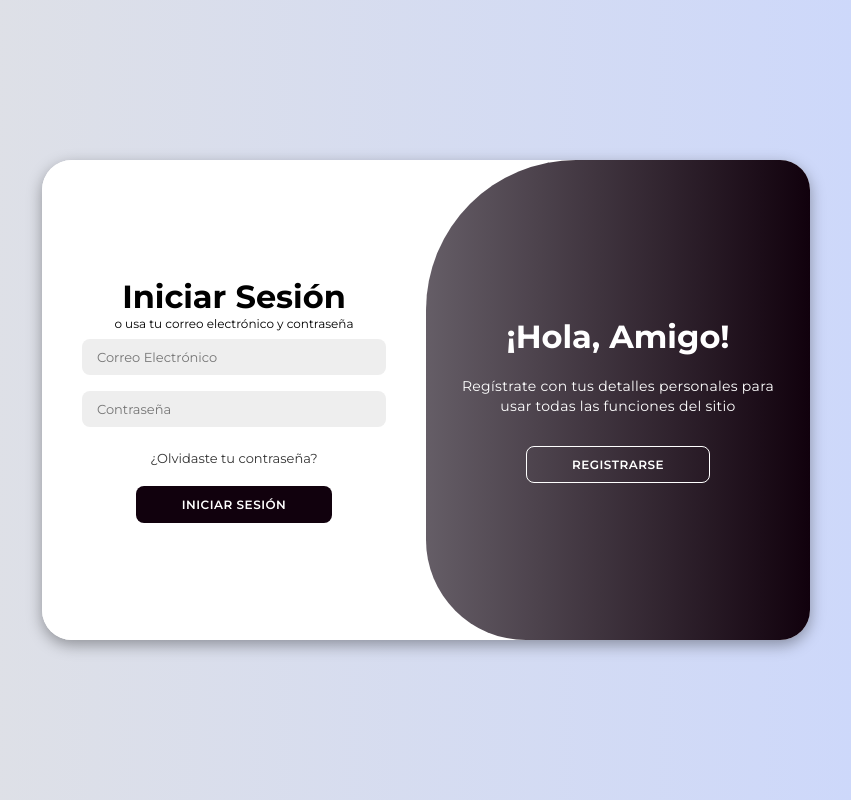
After one commit to BryantMagik/PHPAuthSystem, a PHP site: page /login.php in a window 1280 px wide. The commit adds this page. Shown: the whole page, without its empty margins (214-1065 px from the left). Run offline with PHP 8.4, Linux system fonts and the light colour scheme.

Commit message:
- Eliminado: `PHPAuthSystem/css/index.css` - Modificado: `PHPAuthSystem/css/login.css` - Nuevo archivo: `PHPAuthSystem/datos.csv` - Modificado: `PHPAuthSystem/datosTEST.csv` - Eliminado: `PHPAuthSystem/index.php` - Nuevo archivo: `PHPAuthSystem/js/script.js` - Nuevo archivo: `PHPAuthSystem/login.php` - Modificado: `PHPAuthSystem/php/datos.csv` - Modificado: `PHPAuthSystem/php/funciones.php` - Modificado: `PHPAuthSystem/php/login.php` - Nuevo archivo: `PHPAuthSystem/php/register.php` - Eliminado: `PHPAuthSystem/register.php`
Este commit contiene múltiples cambios en el repositorio. Se eliminaron archivos obsoletos, se añadieron nuevos archivos y se realizaron modificaciones en varios archivos existentes.

```diff
--- a/PHPAuthSystem/css/login.css
+++ b/PHPAuthSystem/css/login.css
@@ -1,13 +1,210 @@
+@import url('https://fonts.googleapis.com/css2?family=Montserrat:wght@300;400;500;600;700&display=swap');
 
-header{
+*{
+    margin: 0;
+    padding: 0;
+    box-sizing: border-box;
+    font-family: 'Montserrat', sans-serif;
+}
+
+body{
+    background-color: #c9d6ff;
+    background: linear-gradient(to right, #e2e2e2, #c9d6ff);
     display: flex;
+    align-items: center;
+    justify-content: center;
+    flex-direction: column;
+    height: 100vh;
+}
+
+.container{
+    background-color: #fff;
+    border-radius: 30px;
+    box-shadow: 0 5px 15px rgba(0, 0, 0, 0.35);
+    position: relative;
+    overflow: hidden;
+    width: 768px;
+    max-width: 100%;
+    min-height: 480px;
+}
+
+.container p{
+    font-size: 14px;
+    line-height: 20px;
+    letter-spacing: 0.3px;
+    margin: 20px 0;
+}
+
+.container span{
+    font-size: 12px;
+}
+
+.container a{
+    color: #333;
+    font-size: 13px;
+    text-decoration: none;
+    margin: 15px 0 10px;
+}
+
+.container button{
+    background-color: rgb(17, 1, 13);
+    color: #fff;
+    font-size: 12px;
+    padding: 10px 45px;
+    border: 1px solid transparent;
+    border-radius: 8px;
+    font-weight: 600;
+    letter-spacing: 0.5px;
+    text-transform: uppercase;
+    margin-top: 10px;
+    cursor: pointer;
+}
+
+.container button.hidden{
+    background-color: transparent;
+    border-color: #fff;
+}
+
+.container form{
+    background-color: #fff;
+    display: flex;
+    align-items: center;
+    justify-content: center;
+    flex-direction: column;
+    padding: 0 40px;
+    height: 100%;
+}
+
+.container input{
+    background-color: #eee;
+    border: none;
+    margin: 8px 0;
+    padding: 10px 15px;
+    font-size: 13px;
+    border-radius: 8px;
     width: 100%;
-    height: 10vh;
-    background-color: aquamarine;
+    outline: none;
+}
+
+.form-container{
+    position: absolute;
+    top: 0;
+    height: 100%;
+    transition: all 0.6s ease-in-out;
+}
+
+.sign-in{
+    left: 0;
+    width: 50%;
+    z-index: 2;
+}
+
+.container.active .sign-in{
+    transform: translateX(100%);
+}
+
+.sign-up{
+    left: 0;
+    width: 50%;
+    opacity: 0;
+    z-index: 1;
+}
+
+.container.active .sign-up{
+    transform: translateX(100%);
+    opacity: 1;
+    z-index: 5;
+    animation: move 0.6s;
+}
+
+@keyframes move{
+    0%, 49.99%{
+        opacity: 0;
+        z-index: 1;
+    }
+    50%, 100%{
+        opacity: 1;
+        z-index: 5;
+    }
+}
+
+.social-icons{
+    margin: 20px 0;
+}
+
+.social-icons a{
+    border: 1px solid #ccc;
+    border-radius: 20%;
+    display: inline-flex;
     justify-content: center;
-    align-content: center;
+    align-items: center;
+    margin: 0 3px;
+    width: 40px;
+    height: 40px;
 }
-.header__ul_li {
-    display: inline;
-    list-style-type: none;
+
+.toggle-container{
+    position: absolute;
+    top: 0;
+    left: 50%;
+    width: 50%;
+    height: 100%;
+    overflow: hidden;
+    transition: all 0.6s ease-in-out;
+    border-radius: 150px 0 0 100px;
+    z-index: 1000;
 }
+
+.container.active .toggle-container{
+    transform: translateX(-100%);
+    border-radius: 0 150px 100px 0;
+}
+
+.toggle{
+    background-color: #07040e;
+    height: 100%;
+    background: linear-gradient(to right, #b9bac0, rgb(17, 1, 13));
+    color: #fff;
+    position: relative;
+    left: -100%;
+    height: 100%;
+    width: 200%;
+    transform: translateX(0);
+    transition: all 0.6s ease-in-out;
+}
+
+.container.active .toggle{
+    transform: translateX(50%);
+}
+
+.toggle-panel{
+    position: absolute;
+    width: 50%;
+    height: 100%;
+    display: flex;
+    align-items: center;
+    justify-content: center;
+    flex-direction: column;
+    padding: 0 30px;
+    text-align: center;
+    top: 0;
+    transform: translateX(0);
+    transition: all 0.6s ease-in-out;
+}
+
+.toggle-left{
+    transform: translateX(-200%);
+}
+
+.container.active .toggle-left{
+    transform: translateX(0);
+}
+
+.toggle-right{
+    right: 0;
+    transform: translateX(0);
+}
+
+.container.active .toggle-right{
+    transform: translateX(200%);
+}
--- /dev/null
+++ b/PHPAuthSystem/datos.csv
@@ -0,0 +1,3 @@
+email,password,nombre
+bryanept.28@hotmail.es,$2y$10$th9bMNqdfMpfLUVF28ciJeJ/2W3SUnmwnUXn0d3aVHA7R5xXun7hi,hydrasly
+sed@gmail.com,$2y$10$EEGrb7HtSsDlyID4W/PbtuqAr9KAGYoA2nY8D5vpPaYjZSqzuuXxy,bry
--- a/PHPAuthSystem/datosTEST.csv
+++ b/PHPAuthSystem/datosTEST.csv
@@ -1 +1,3 @@
 ,$2y$10$Uj7VpQfYXU8L4qNbDd/uZuk1JpmxZJcDxoZr/.HM/.S5cM3LTtwV6,,,
+,$2y$10$SssNxWYJXEjO3nqr8IhBmu3hXcn15pwxj4XF8Ujr1.7/IpFt2vaLy,,,
+,$2y$10$mDU2ndb5XVxntyyRvbgmCuNbdzX3fiuxQcvj2L..pCNfCAgsuZ/yq,,,
--- /dev/null
+++ b/PHPAuthSystem/js/script.js
@@ -0,0 +1,11 @@
+const container = document.getElementById('container');
+const registerBtn = document.getElementById('register');
+const loginBtn = document.getElementById('login');
+
+registerBtn.addEventListener('click', () => {
+    container.classList.add("active");
+});
+
+loginBtn.addEventListener('click', () => {
+    container.classList.remove("active");
+});
--- /dev/null
+++ b/PHPAuthSystem/login.php
@@ -0,0 +1,83 @@
+<!DOCTYPE html>
+<html lang="es">
+
+<head>
+    <meta charset="UTF-8">
+    <meta name="viewport" content="width=device-width, initial-scale=1.0">
+    <link rel="stylesheet" href="https://cdnjs.cloudflare.com/ajax/libs/font-awesome/6.4.2/css/all.min.css">
+    <link rel="stylesheet" href="css/login.css">
+    <title>Página de Inicio de Sesión </title>
+</head>
+
+<body>
+
+    <div class="container" id="container">
+        <div class="form-container sign-up">
+            <form action="<?= htmlspecialchars($_SERVER['PHP_SELF']) ?>" method="post">
+                <h1>Crear Cuenta</h1>
+                <!--
+                <div class="social-icons">
+                    <a href="#" class="icon"><i class="fa-brands fa-google-plus-g"></i></a>
+                    <a href="#" class="icon"><i class="fa-brands fa-facebook-f"></i></a>
+                    <a href="#" class="icon"><i class="fa-brands fa-github"></i></a>
+                    <a href="#" class="icon"><i class="fa-brands fa-linkedin-in"></i></a>
+                </div>
+                -->
+                <span>o usa tu correo electrónico para registrarte</span>
+                <input type="text" name="nombreReg" placeholder="Nombre" required>
+                <input type="email" name="emailReg" placeholder="Correo Electrónico" max="30" required>
+                <input type="password" name="passwdReg" placeholder="Contraseña" max="16" min="8" required>
+                <button type="hidden" name="accion" value="registro">Registrarse</button>
+            </form>
+        </div>
+        <div class="form-container sign-in">
+            <form action="<?= htmlspecialchars($_SERVER['PHP_SELF']) ?>" method="post">
+                <h1>Iniciar Sesión</h1>
+                <!--
+                <div class="social-icons">
+                    <a href="#" class="icon"><i class="fa-brands fa-google-plus-g"></i></a>
+                    <a href="#" class="icon"><i class="fa-brands fa-facebook-f"></i></a>
+                    <a href="#" class="icon"><i class="fa-brands fa-github"></i></a>
+                    <a href="#" class="icon"><i class="fa-brands fa-linkedin-in"></i></a>
+                </div>
+                -->
+                <span>o usa tu correo electrónico y contraseña</span>
+                <input type="email" name="email" placeholder="Correo Electrónico" required>
+                <input type="password" name="passwd" placeholder="Contraseña" required>
+                <a href="#">¿Olvidaste tu contraseña?</a>
+                <button type="hidden" name="accion" value="login">Iniciar Sesión</button>
+            </form>
+        </div>
+        <div class="toggle-container">
+            <div class="toggle">
+                <div class="toggle-panel toggle-left">
+                    <h1>¡Bienvenido de Nuevo!</h1>
+                    <p>Ingresa tus detalles personales para usar todas las funciones del sitio</p>
+                    <button class="hidden" id="login">Iniciar Sesión</button>
+                </div>
+                <div class="toggle-panel toggle-right">
+                    <h1>¡Hola, Amigo!</h1>
+                    <p>Regístrate con tus detalles personales para usar todas las funciones del sitio</p>
+                    <button class="hidden" id="register">Registrarse</button>
+                </div>
+            </div>
+        </div>
+    </div>
+    <script src="js/script.js"></script>
+    <?php
+    if ($_SERVER["REQUEST_METHOD"] == "POST") {
+        if (isset($_POST['accion'])) {
+            $accion = $_POST['accion'];
+
+            if ($accion === 'registro') {
+                require_once('php/register.php');
+            } elseif ($accion === 'login') {
+                require('php/login.php');
+            }
+        }
+    }
+
+    ?>
+</body>
+
+</html>
--- a/PHPAuthSystem/php/datos.csv
+++ b/PHPAuthSystem/php/datos.csv
@@ -1,3 +1,2 @@
-username,password,email,nombre,apellidos
-bryan,mcafee12,hola@gmail.com,bryan,apellido
-edward,mcafee13,hola@gmail.es,edward,pasdod
+email,password,nombre,apellidos
+bryanept.28@hotmail.es,2820,bryan,apellido
```
Also changed, not shown: PHPAuthSystem/index.php (deleted, +0 -28 lines), PHPAuthSystem/php/funciones.php (+17 -34 lines), PHPAuthSystem/php/login.php (+19 -13 lines), PHPAuthSystem/php/register.php (added, +11 -0 lines), PHPAuthSystem/register.php (deleted, +0 -43 lines), PHPAuthSystem/css/index.css (deleted).
